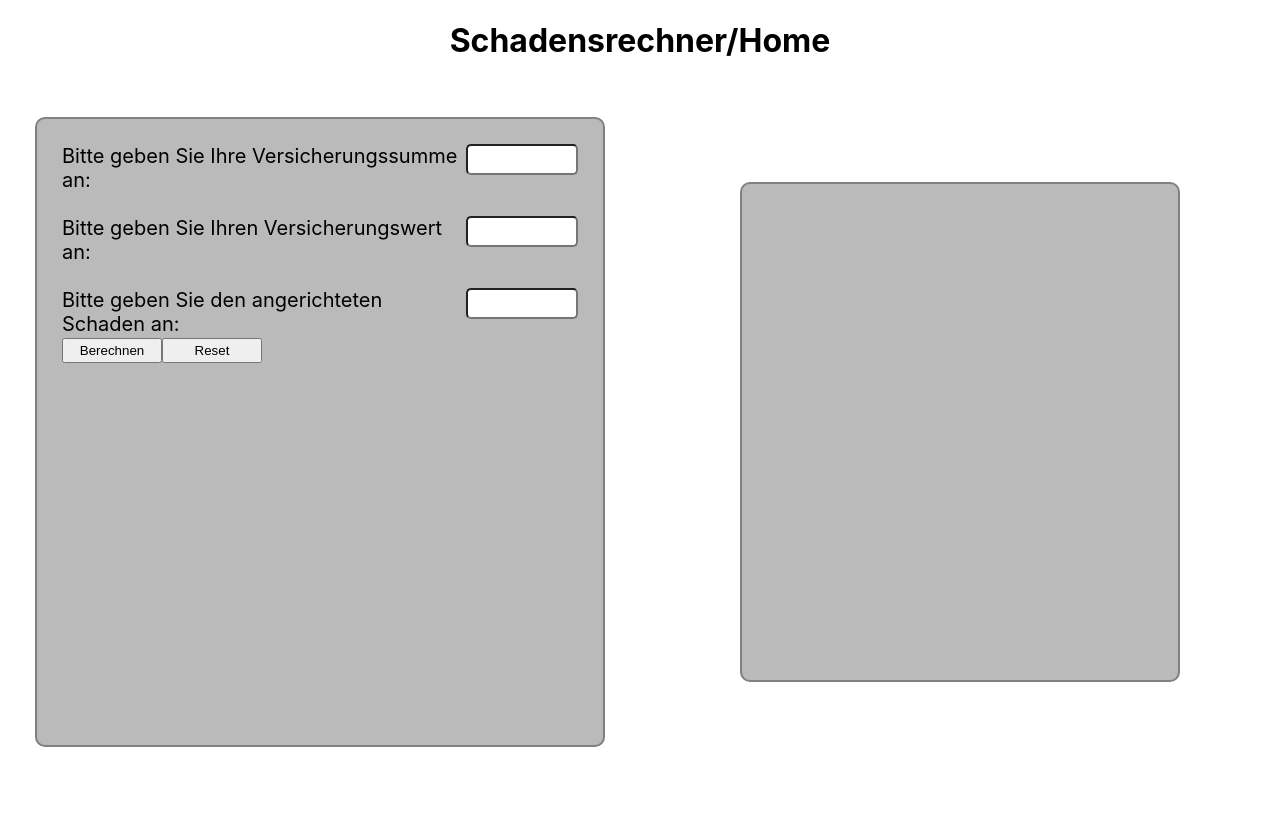
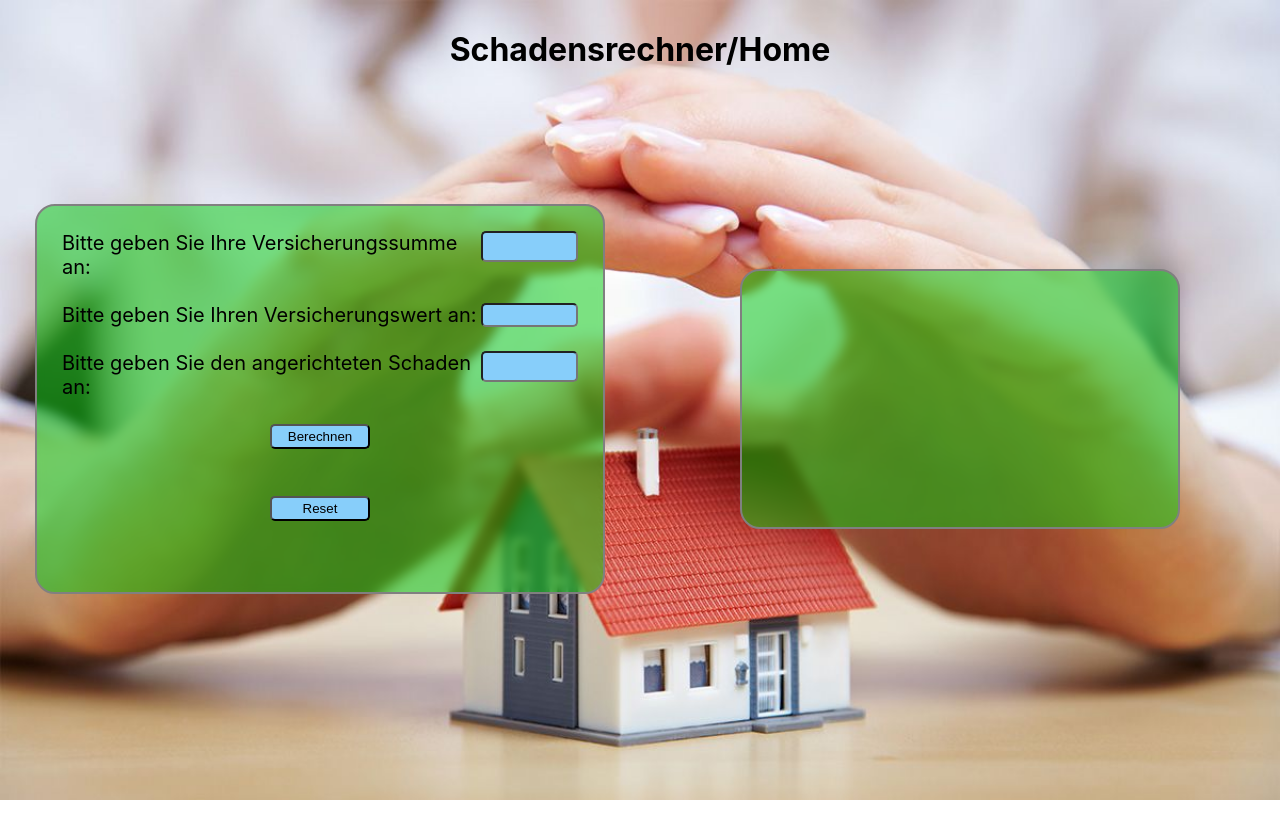
Before and after one commit to yannickschlaepferb/Versicherungsrechner, a React (Create React App) app in the folder VersicherungsrechnerProgramm/: page / in a window 1280 px wide. Built offline with nearby package versions, Linux system fonts and the light colour scheme.

Commit message:
css grid Gerüst gebaut und Farben angepasst

```diff
--- a/VersicherungsrechnerProgramm/src/App.css
+++ b/VersicherungsrechnerProgramm/src/App.css
@@ -1,21 +1,32 @@
 .App {
   text-align: center;
+  background-image: url("/public/bg.jpg");
+  background-repeat: no-repeat;
+  background-size: cover;
+  min-height: 100vh;
+  max-height: 100vh;
+}
+
+h1 {
+  margin: 0px;
+  padding-top: 30px;
 }
 
 .App-Header {
   display: grid;
   grid-template-columns: 1fr 1fr;
+  margin-top: 100px;
 }
 
 .angaben-container {
-  background-color: rgba(122, 122, 122, 0.512);
+  background-color: rgba(4, 203, 17, 0.512);
   backdrop-filter: blur(5px);
-  border-radius: 10px;
+  border-radius: 20px;
   border: 2px solid grey;
   margin: 35px;
   text-align: left;
   display: grid;
-  grid-template-rows: 1fr 1fr 1fr;
+  grid-template-rows: 1fr 1fr;
   font-size: 20px;
   padding: 25px;
 }
@@ -26,14 +37,13 @@
 }
 
 .ergebnis {
-  background-color: rgba(122, 122, 122, 0.512);
+  background-color: rgba(4, 203, 17, 0.512);
   backdrop-filter: blur(5px);
-  border-radius: 10px;
+  border-radius: 20px;
   border: 2px solid grey;
   padding-bottom: 35px;
   margin: 100px;
   padding: 10%;
-  color: turquoise;
   text-shadow: 0.5px 0.5px 0.5px black;
 }
 
@@ -42,6 +52,17 @@
   border-radius: 5px;
   max-width: 150px;
   max-height: 25px;
+  background-color: lightskyblue;
+}
+
+.inputs:hover{
+  border: 2px solid yellow;
+}
+
+.inputs::-webkit-outer-spin-button,
+.inputs::-webkit-inner-spin-button {
+  -webkit-appearance: none;
+  margin: 0;
 }
 
 .angaben > .labels {
@@ -49,7 +70,18 @@
 }
 
 .buttons {
-  justify-self:  center;
   width: 100px;
   height: 25px;
+  border-radius: 5px;
+  background-color: lightskyblue;
 }
+
+.buttons:hover {
+  background: yellow;
+}
+
+.button-div {
+  justify-self: center;
+  margin-top: 25px;
+  display: grid;
+}
--- a/VersicherungsrechnerProgramm/src/App.jsx
+++ b/VersicherungsrechnerProgramm/src/App.jsx
@@ -29,7 +29,7 @@ function App() {
     } else if (vs < vw) {
       setMessage({text: "WARNUNG: Sie sind unterversichert!", color: "red", show: true})
     } else {
-      setMessage({text: "Sie haben sich gut versichert", color: "green", show: true})
+      setMessage({text: "Sie haben sich gut versichert", color: "blue", show: true})
     }
   }
   else {
```
Also changed, not shown: VersicherungsrechnerProgramm/public/bg.jpg (added).
